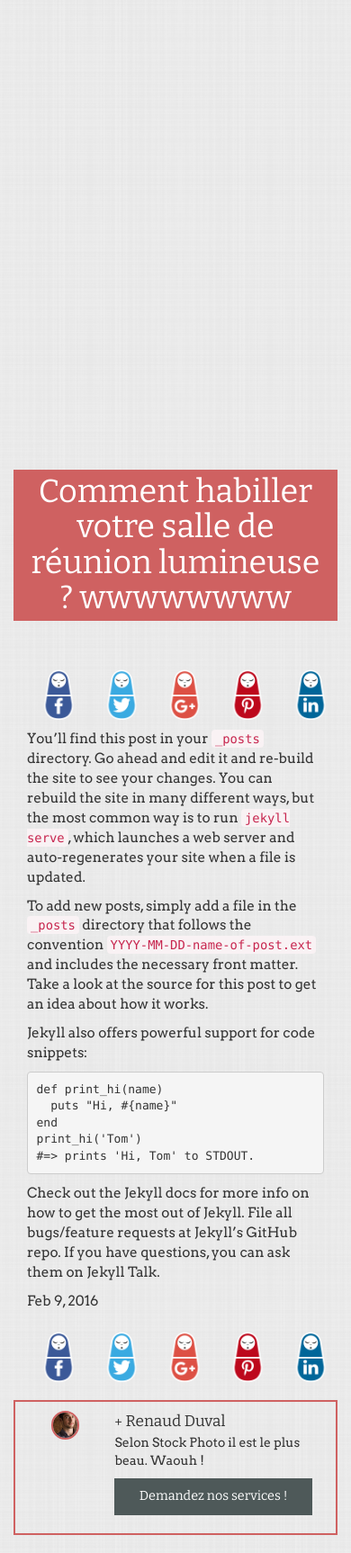
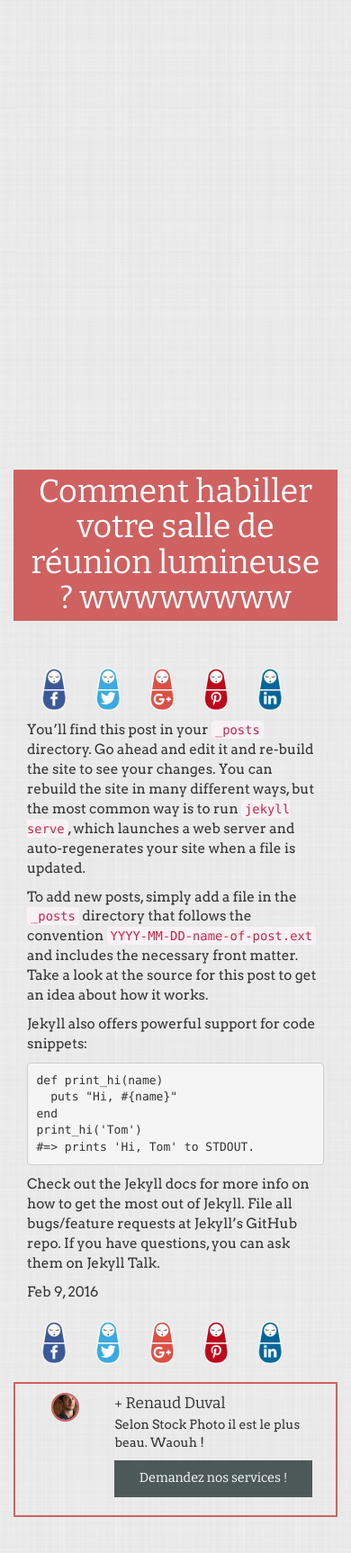
Before and after one commit to Koroeskohr/la-poupee-russe, a Jekyll site: the page built from _posts/2016-02-09-welcome-to-fez (4th copy).markdown, in a window 390 px wide. Shown: the whole page at 90% size. Built offline with Jekyll 4.4.1, drawn with Linux system fonts in a browser that asks for light colours; nearby versions of some CDN libraries.

Commit message:
Fix bug in social bar resizing on small screen

```diff
--- a/_sass/_base.scss
+++ b/_sass/_base.scss
@@ -128,3 +128,10 @@ img {
   height: 70px;
   width: 70px;
 }
+
+@media screen and (max-width: 430px) {
+  .social-button {
+    height: 60px;
+    width: 60px;
+  }
+}
```
